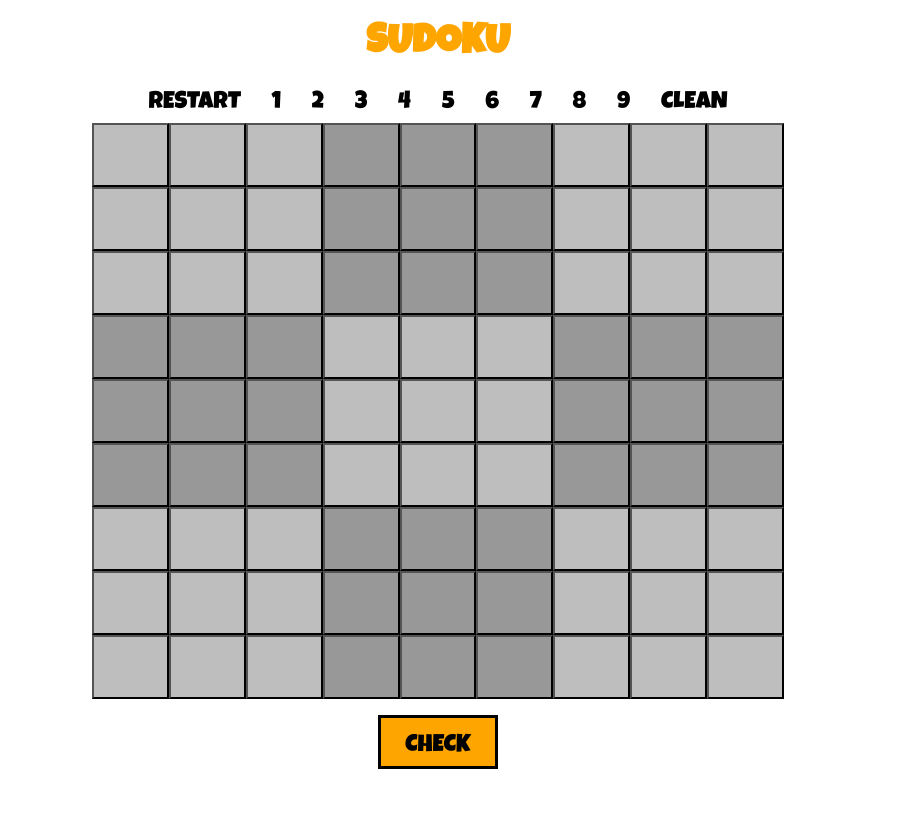
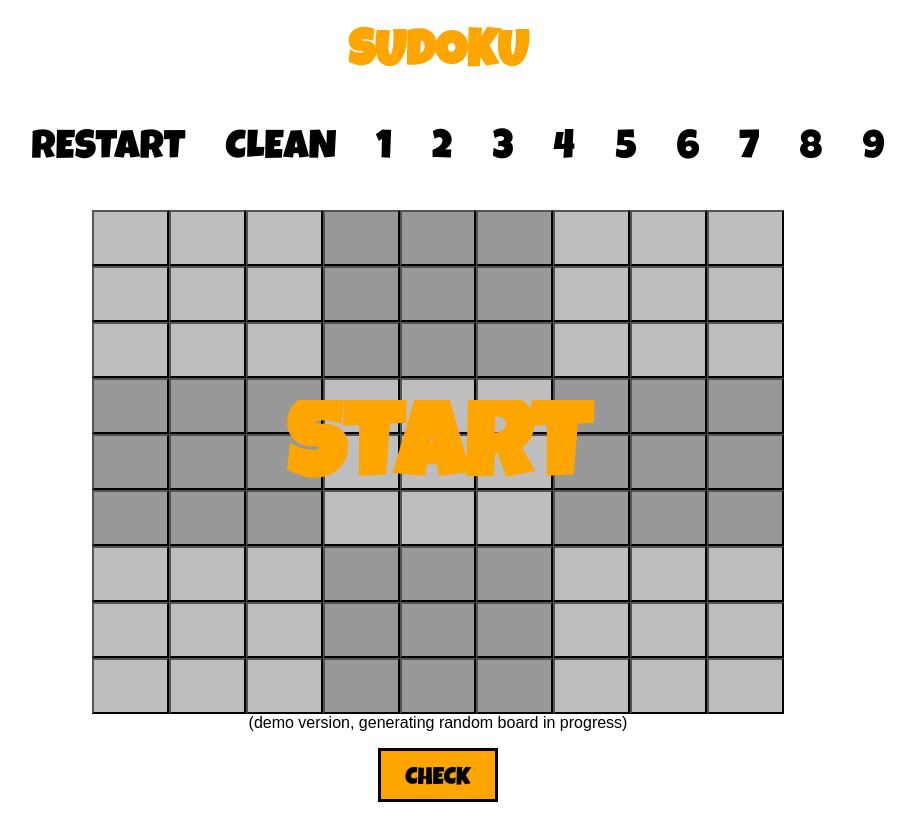
Before and after one commit to joannanapora/sudoku-game-React.js, a React (Create React App) app: page / in a window 1280 px wide. Shown: the whole page, without its empty margins (202-1117 px from the left). Built offline with nearby package versions, Linux system fonts and the light colour scheme.

Commit message:
fix/alerts and board create

```diff
--- a/src/App.css
+++ b/src/App.css
@@ -1,11 +1,73 @@
+* {
+  margin: 0;
+  padding: 0;
+  overflow-y: hidden;
+  overflow-x: hidden;
+}
+
+.demo {
+  font-family: arial;
+}
+
 .App {
   text-align: center;
 }
 
 .header {
-  font-size: 5vh;
-  margin-top: 3vh;
+  font-size: 40px;
+  padding: 10px;
   color: orange;
+}
+
+.result-lose {
+  font-size: 70px;
+  color: red;
+  position: absolute;
+  top: 50%;
+  display: flex;
+  place-content: center;
+  width: 100%;
+}
+.result-empty {
+  font-size: 55px;
+  color: red;
+  position: absolute;
+  top: 50%;
+  display: flex;
+  place-content: center;
+  width: 100%;
+}
+
+.result-win {
+  font-size: 110px;
+  color: orange;
+  position: absolute;
+  top: 50%;
+  display: flex;
+  place-content: center;
+  width: 100%;
+}
+
+.result-ok {
+  font-size: 40px;
+  color: black;
+  position: absolute;
+  top: 60%;
+  display: flex;
+  place-content: center;
+  width: 100%;
+  cursor: pointer;
+}
+
+.result-start {
+  font-size: 110px;
+  color: orange;
+  position: absolute;
+  top: 50%;
+  display: flex;
+  place-content: center;
+  width: 100%;
+  cursor: pointer;
 }
 
 .grid {
@@ -14,14 +76,15 @@
   justify-content: center;
 }
 
-.divNumber {
-  padding: 0 1.2vw 1vh 1.2vw;
-  font-size: 3vh;
+.controls {
+  padding: 20px;
+  font-size: 30px;
   transition: all 0.2s ease-in-out;
   cursor: pointer;
 }
-.divNumber:hover {
-  transform: scale(1.5);
+
+.controls:hover {
+  transform: scale(1.2);
   color: orange;
   cursor: pointer;
 }
@@ -54,17 +117,149 @@
 }
 
 .sudokuButton {
-  height: 8vh;
-  width: 6vw;
+  height: 6vh;
+  width: 10vw;
   font-size: 3vh;
   outline-color: orange;
   font-weight: 900;
 }
 
 .disabledSudokuButton {
-  height: 8vh;
-  width: 6vw;
+  height: 6vh;
+  width: 10vw;
   font-size: 3vh;
   color: rgb(75, 71, 71);
   outline-color: black;
 }
+
+.numbers-container {
+  display: flex;
+  justify-content: center;
+  padding: 20px 0;
+  flex-direction: column;
+  width: 100%;
+  align-items: center;
+}
+
+.functions {
+  display: flex;
+  font-size: 30px;
+}
+.numbers {
+  display: flex;
+  font-size: 30px;
+}
+
+@media only screen and (min-width: 768px) {
+  .sudokuButton {
+    height: 7vh;
+    width: 9vw;
+    font-size: 3vh;
+    outline-color: orange;
+    font-weight: 900;
+  }
+
+  .disabledSudokuButton {
+    height: 7vh;
+    width: 9vw;
+    font-size: 3vh;
+    outline-color: orange;
+    font-weight: 900;
+  }
+
+  .header {
+    font-size: 50px;
+    margin-top: 20px;
+    color: orange;
+  }
+
+  .controls {
+    padding: 5px 20px;
+    font-size: 40px;
+    transition: all 0.2s ease-in-out;
+    cursor: pointer;
+  }
+}
+
+@media only screen and (min-width: 1200px) {
+  .sudokuButton {
+    height: 7vh;
+    width: 6vw;
+    font-size: 40px;
+    outline-color: orange;
+    font-weight: 900;
+  }
+
+  .disabledSudokuButton {
+    height: 7vh;
+    width: 6vw;
+    font-size: 40px;
+    outline-color: orange;
+    font-weight: 900;
+  }
+
+  .numbers-container {
+    display: flex;
+    flex-direction: row;
+    justify-content: center;
+    padding: 20px 20px;
+    width: 100%;
+    align-items: center;
+  }
+
+  .controls {
+    padding: 20px;
+    font-size: 30px;
+    transition: all 0.2s ease-in-out;
+    cursor: pointer;
+  }
+
+  .header {
+    font-size: 50px;
+    margin-top: 20px;
+    color: orange;
+  }
+
+  .controls {
+    padding: 20px;
+    font-size: 40px;
+    transition: all 0.2s ease-in-out;
+    cursor: pointer;
+  }
+}
+
+@media only screen and (min-width: 1500px) {
+  .sudokuButton {
+    height: 7vh;
+    width: 5vw;
+    font-size: 40px;
+    outline-color: orange;
+    font-weight: 900;
+  }
+
+  .disabledSudokuButton {
+    height: 7vh;
+    width: 5vw;
+    font-size: 40px;
+    outline-color: orange;
+    font-weight: 900;
+  }
+}
+
+@media only screen and (min-width: 1800px) {
+  .sudokuButton {
+    height: 7vh;
+    width: 5vw;
+    font-size: 40px;
+    outline-color: orange;
+    font-weight: 900;
+  }
+
+  .disabledSudokuButton {
+    height: 7vh;
+    width: 5vw;
+    font-size: 40px;
+    outline-color: orange;
+    font-weight: 900;
+  }
+}
--- a/src/App.tsx
+++ b/src/App.tsx
@@ -6,14 +6,22 @@ import { validSolution } from "./functions/check.fn";
 import { createBoard } from "./functions/create-board.fn";
 import { LVL } from "./functions/create-board.fn";
 
+interface IAlerts {
+  fillField: boolean;
+  won: boolean;
+  lost: boolean;
+  start: boolean;
+}
+
 const App = () => {
   const [cells, setCells] = useState<ICell[]>(createCells());
   const [clickedNumber, setClickedNumber] = useState<number>(-1);
   const [idOfCell, setClickedCell] = useState<number>(-1);
-  const [alert, setAlert] = useState<{}>({
+  const [alerts, setAlerts] = useState<IAlerts>({
     fillField: false,
     won: false,
     lost: false,
+    start: true,
   });
 
   useEffect(() => {
@@ -67,9 +75,9 @@ const App = () => {
         return { ...el, value: 0 };
       });
       setCells(newList);
-      setAlert({ ...alert, won: true, lost: false });
+      setAlerts({ ...alerts, won: true, lost: false });
     } else {
-      setAlert({ ...alert, lost: true, won: false });
+      setAlerts({ ...alerts, lost: true, won: false });
     }
   };
 
@@ -78,10 +86,24 @@ const App = () => {
       return el.value === 0;
     });
     if (emptyField) {
-      setAlert({ ...alert, fillFields: true });
+      setAlerts({ ...alerts, fillField: true });
     } else {
       prepareListToCheck();
     }
+  };
+
+  const onOk = () => {
+    setAlerts({
+      fillField: false,
+      won: false,
+      lost: false,
+      start: false,
+    });
+  };
+
+  const onStartClick = () => {
+    onRestart();
+    setAlerts({ ...alerts, start: false });
   };
 
   const onRestart = () => {
@@ -113,25 +135,42 @@ const App = () => {
   return (
     <div className="App">
       <h1 className="header">SUDOKU</h1>
-      <div style={{ display: "flex", justifyContent: "center" }}>
-        <div onClick={onRestart} className="divNumber">
+      <div className="numbers-container">
+        <div className="functions">
+          <div onClick={onRestart} className="controls">
             RESTART
           </div>
+          <div onClick={onClean} className="controls">
+            CLEAN
+          </div>
+        </div>
+        <div className="numbers">
           {[1, 2, 3, 4, 5, 6, 7, 8, 9].map((el, i) => {
             return (
               <div
                 onClick={() => onNumberClick(el)}
-              className="divNumber"
+                className="controls"
                 key={i}
               >
                 {el}
               </div>
             );
           })}
-        <div onClick={onClean} className="divNumber">
-          CLEAN
         </div>
       </div>
+      {alerts.won && <h1 className="result-win">WIN !</h1>}
+      {alerts.start && (
+        <h1 onClick={onStartClick} className="result-start">
+          START
+        </h1>
+      )}
+      {alerts.lost && <h1 className="result-lose">KEEP TRYING</h1>}
+      {alerts.fillField && <h1 className="result-empty">EMPTY FIELDS</h1>}
+      {alerts.fillField || alerts.lost ? (
+        <h1 onClick={onOk} className="result-ok">
+          return to game
+        </h1>
+      ) : null}
       <div className="grid">
         {cells?.map((el, i) => {
           return (
@@ -148,6 +187,9 @@ const App = () => {
           );
         })}
       </div>
+      <div className="demo">
+        (demo version, generating random board in progress)
+      </div>
       <div className="checkButtonContainer">
         <button onClick={onCheck} className="checkButton">
           CHECK
--- a/src/functions/check.fn.tsx
+++ b/src/functions/check.fn.ts
@@ -1,9 +1,7 @@
-import { forEachChild } from "typescript";
 
 export const compareRows = (sudokuArray: number[][]): boolean => {
   let isValid = true;
   sudokuArray.forEach((el, i) => {
-    console.log(el);
     let array = new Set();
     if (9 !== array.size) {
       isValid = false;
--- /dev/null
+++ b/src/functions/create-cells.fn.ts
@@ -0,0 +1,68 @@
+export interface ICell {
+  id: number;
+  value: number;
+  color: string;
+  notToChange: boolean;
+}
+
+export const createCells = () => {
+  let listOfCells: ICell[] = [];
+
+  for (let i = 0; i < 81; i++) {
+    const setColor = () => {
+      if (
+        [
+          3,
+          4,
+          5,
+          12,
+          13,
+          14,
+          21,
+          22,
+          23,
+          27,
+          28,
+          29,
+          33,
+          34,
+          35,
+          36,
+          37,
+          38,
+          42,
+          43,
+          44,
+          45,
+          46,
+          47,
+          51,
+          52,
+          53,
+          57,
+          58,
+          59,
+          66,
+          67,
+          68,
+          75,
+          76,
+          77,
+        ].includes(i)
+      )
+        return "#989898";
+      else {
+        return "#BEBEBE";
+      }
+    };
+
+    listOfCells.push({
+      id: i,
+      value: 0,
+      color: setColor(),
+      notToChange: false,
+    });
+  }
+
+  return listOfCells;
+};
--- a/src/functions/create-cells.fn.tsx
+++ /dev/null
@@ -1,66 +0,0 @@
-export interface ICell {
-  id: number;
-  value: number;
-  color: string;
-  notToChange: boolean;
-}
-
-export const createCells = () => {
-  let listOfCells: ICell[] = [];
-
-  for (let i = 0; i < 81; i++) {
-    const setColor = () => {
-      if (
-        i === 3 ||
-        i === 4 ||
-        i === 5 ||
-        i === 12 ||
-        i === 13 ||
-        i === 14 ||
-        i === 21 ||
-        i === 22 ||
-        i === 23 ||
-        i === 27 ||
-        i === 28 ||
-        i === 29 ||
-        i === 33 ||
-        i === 34 ||
-        i === 35 ||
-        i === 36 ||
-        i === 37 ||
-        i === 38 ||
-        i === 42 ||
-        i === 43 ||
-        i === 44 ||
-        i === 45 ||
-        i === 46 ||
-        i === 47 ||
-        i === 51 ||
-        i === 52 ||
-        i === 53 ||
-        i === 57 ||
-        i === 58 ||
-        i === 59 ||
-        i === 66 ||
-        i === 67 ||
-        i === 68 ||
-        i === 75 ||
-        i === 76 ||
-        i === 77
-      )
-        return "#989898";
-      else {
-        return "#BEBEBE";
-      }
-    };
-
-    listOfCells.push({
-      id: i,
-      value: 0,
-      color: setColor(),
-      notToChange: false,
-    });
-  }
-
-  return listOfCells;
-};
```
Also changed, not shown: src/functions/create-board.fn.ts (renamed from src/functions/create-board.fn.tsx), 1 other file (tests, documents, lock files or other folders). Lines whose indentation alone changed are shown as unchanged.
